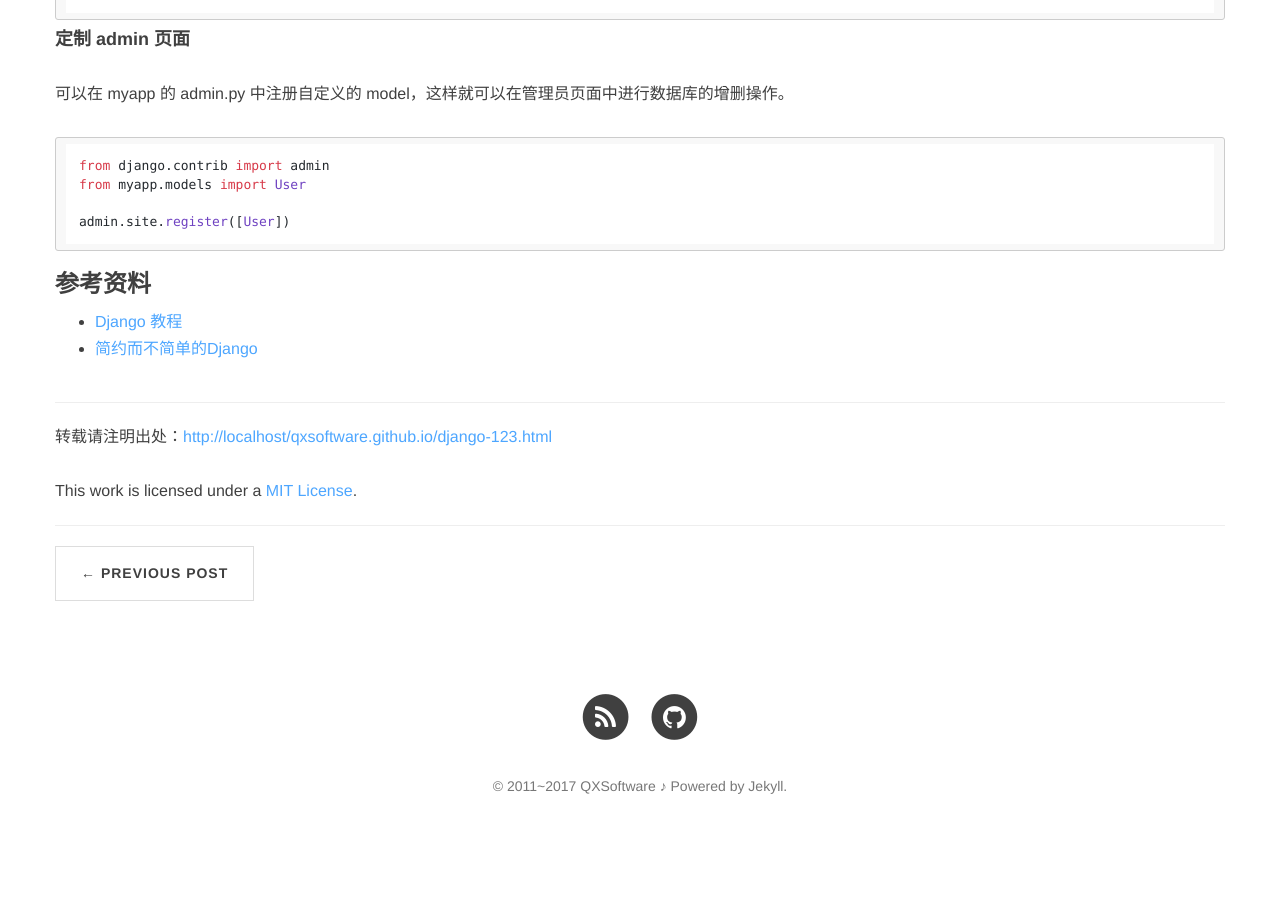
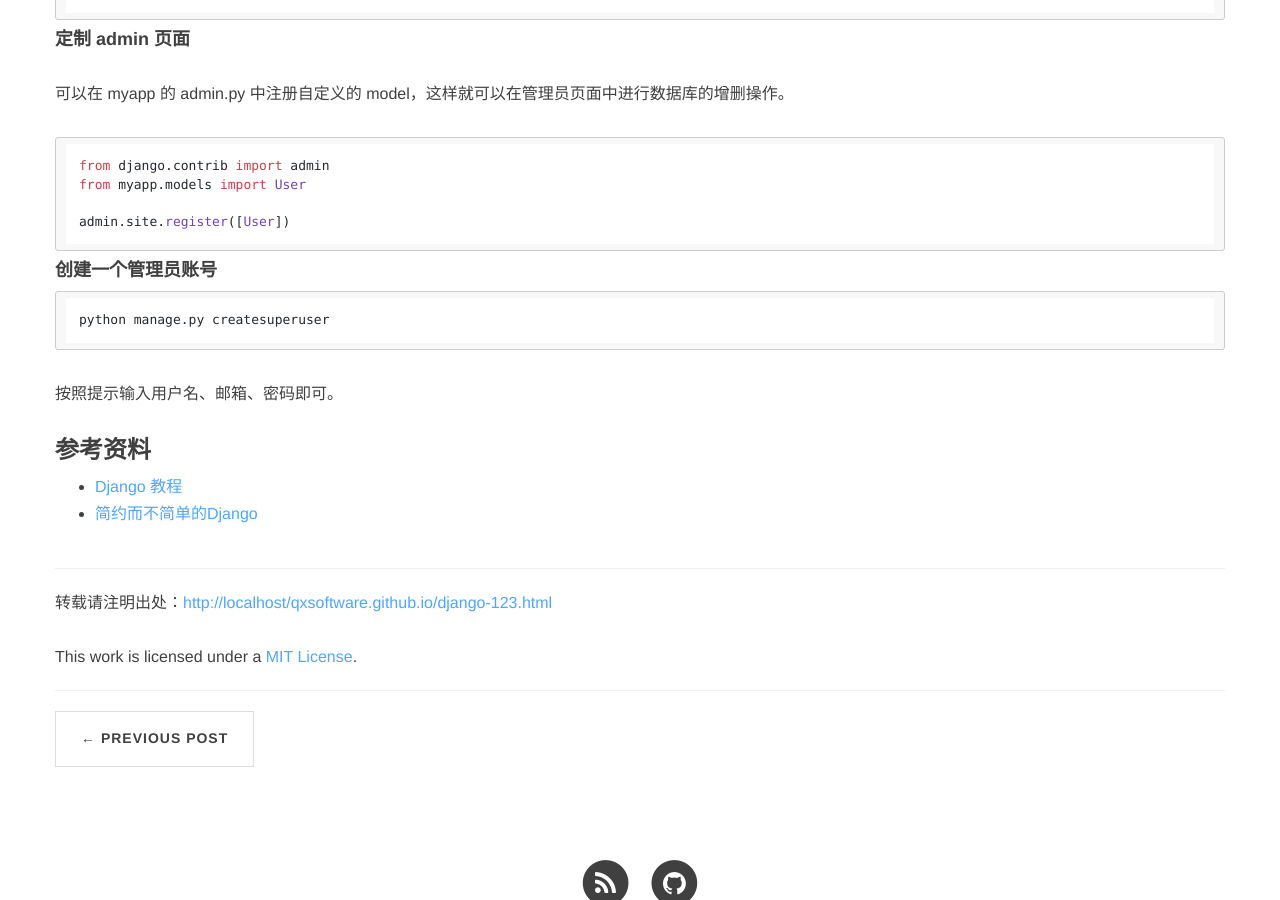
Before and after one commit to QXSoftware/qxsoftware.github.io, a Jekyll site: the page built from _posts/2017-07-02-django-123.MD, in a window 1280 px wide and 900 px high, scrolled down 4483 px. Built offline with Jekyll 4.4.1, drawn with Linux system fonts in a browser that asks for light colours; nearby versions of some CDN libraries; comment, search, counter and statistics services are not loaded; before the commit the page ends 5346 px from its top, so only the background shows below that.

Commit message:
add how to create admin account

````diff
--- a/_posts/2017-07-02-django-123.MD
+++ b/_posts/2017-07-02-django-123.MD
@@ -205,6 +205,14 @@ from myapp.models import User
 admin.site.register([User])
 ```
 
+#### 创建一个管理员账号
+
+```shell
+python manage.py createsuperuser
+```
+
+按照提示输入用户名、邮箱、密码即可。
+
 ### 参考资料
 + [Django 教程](http://www.runoob.com/django/django-tutorial.html)
 + [简约而不简单的Django](http://www.cnblogs.com/feixuelove1009/p/5823135.html)
````
